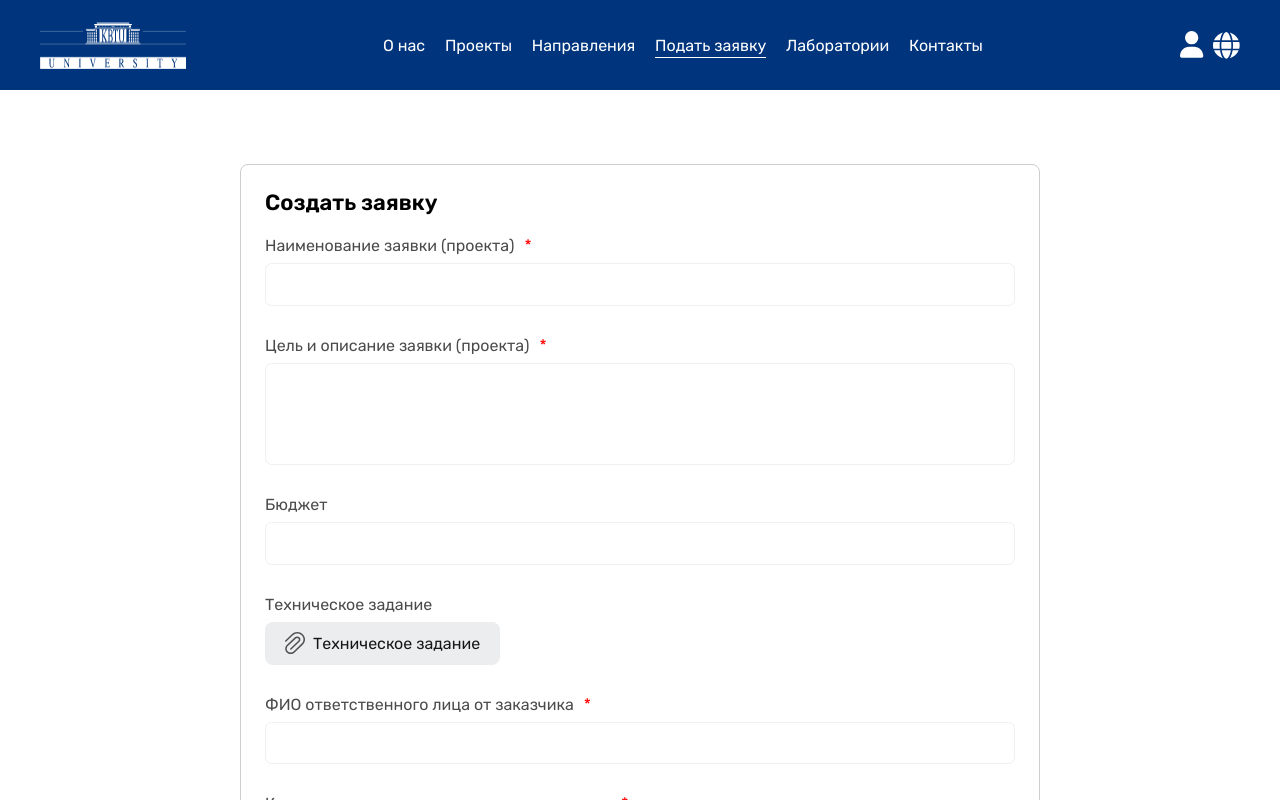
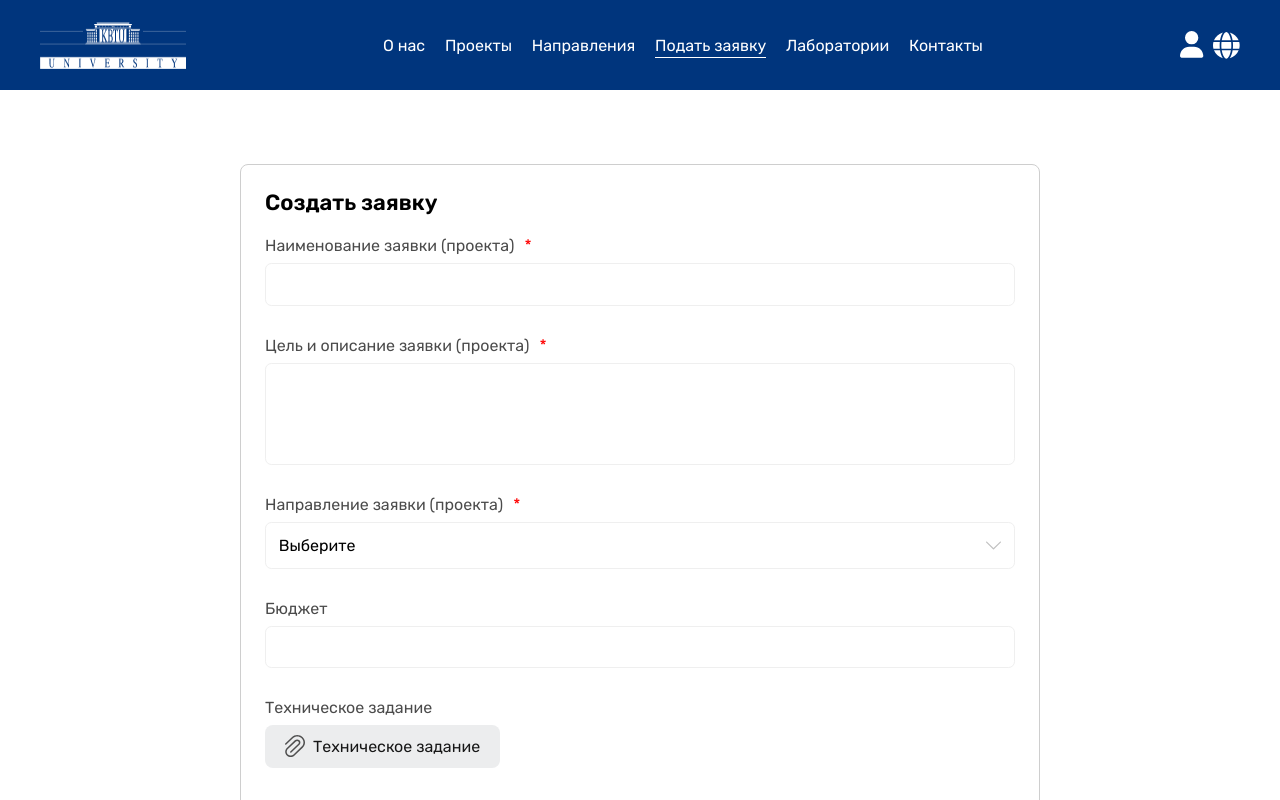
Before and after one commit to togzhanzhakhani/kbtu, a React (Vite) app: page /apply in a window 1280 px wide. Shown: the top 800 px of the page. Built offline with nearby package versions, Linux system fonts and the light colour scheme.

Commit message:
feat: updated apply form

```diff
--- a/src/modules/apply/components/form/ApplyForm.jsx
+++ b/src/modules/apply/components/form/ApplyForm.jsx
@@ -1,7 +1,8 @@
 import ButtonBlueRound from '@common/components/buttons/button_blue_round/ButtonBlueRound';
-import useApplyForm from '../hooks/useApplyForm';
+import useApplyForm from '../../hooks/useApplyForm';
 import ApplyInput from '../input/ApplyInput';
 import ApplyInputFile from '../input_file/ApplyInputFile';
+import ApplyInputSelect from '../input_select/InputSelect';
 import styles from './apply_form.module.css';
 
 const ApplyForm = () => {
@@ -29,7 +30,13 @@ const ApplyForm = () => {
 				isRequired
 			/>
 
-			{/* Select input here */}
+			<ApplyInputSelect
+				label='Направление заявки (проекта)'
+				name='direction'
+				value={formData.direction}
+				onChange={d => change('direction', d)}
+				isRequired
+			/>
 
 			<ApplyInput
 				label='Бюджет'
--- /dev/null
+++ b/src/modules/apply/components/input_select/InputSelect.jsx
@@ -0,0 +1,133 @@
+import RequirementStar from '@common/components/requirement_star/RequirementStar';
+import Clickaway from '@common/components/clickaway/Clickaway';
+import useToggle from '@common/hooks/useToggle';
+import doExist from '@common/utils/doExist';
+import caretDown from "@assets/icons/caret_down.svg";
+import styles from './input_select.module.css';
+import directions from '@common/utils/directions';
+import { useState } from 'react';
+
+const ApplyInputSelect = ({
+	label, isRequired = false,
+	name, value, onChange
+}) => {
+
+	const {
+		value: areDirsVisible,
+		setValue: setDirsVisible,
+	} = useToggle(false);
+
+	const [
+		pickedDir, setPickedDir,
+	] = useState('');
+
+	if(!doExist(name, value, onChange)) {
+		return;
+	}
+
+	if(!doExist(label)) {
+		return;
+	}
+
+	const onOpening = (e) => {
+		const targetId = e.target.id;
+		const valid = [
+			'apply_select_box',
+			'apply_select_ph_box',
+			'apply_select_ph',
+			'apply_select_caret',
+		];
+
+		if(!areDirsVisible && valid.includes(targetId)) {
+			setDirsVisible(true);
+		}
+	}
+
+	const onPicking = (dir) => {
+		setPickedDir(dir.name);
+		onChange(dir.name);
+		setDirsVisible(false);
+	};
+
+	const onClickAway = (e) => {
+		const targetId = e.target.id;
+		const valid = [
+			'apply_select_box',
+			'apply_select_ph_box',
+			'apply_select_ph',
+			'apply_select_caret',
+		];
+
+		if(areDirsVisible && !valid.includes(targetId)) {
+			setDirsVisible(false);
+		}
+	};
+
+	const caretStyle = {
+		transform: areDirsVisible && 'rotate(180deg)',
+		transition: 'all 0.3s ease'
+	};
+
+	return (
+		<div className={styles.container}>
+			<div className={styles.label_box}>
+				<p className={styles.label}>
+					{label}
+				</p>
+
+				{
+					isRequired && <RequirementStar />
+				}
+			</div>
+
+			<div
+				id='apply_select_box'
+				className={styles.select_box}
+				onClick={onOpening}
+			>
+				<div
+					id='apply_select_ph_box'
+					className={styles.select_ph_box}
+				>
+					<p
+						id='apply_select_ph'
+						className={styles.select_ph}
+					>
+						{
+							pickedDir || 'Выберите'
+						}
+					</p>
+
+					<img
+						id='apply_select_caret'
+						src={caretDown}
+						alt='caret'
+						className={styles.caret}
+						style={caretStyle}
+					/>
+				</div>
+
+				{
+					areDirsVisible &&
+					<Clickaway onClickAway={onClickAway}>
+						<div className={styles.dirs_wrappable}>
+							{
+								directions.map((d, i) => (
+									<p
+										key={d.id == null ? i : d.id}
+										className={styles.dir}
+										onClick={() => onPicking(d)}
+									>
+										{d.name}
+									</p>
+								))
+							}
+						</div>
+					</Clickaway>
+				}
+			</div>
+		</div>
+	);
+};
+
+export default ApplyInputSelect;
--- /dev/null
+++ b/src/modules/apply/components/input_select/input_select.module.css
@@ -0,0 +1,47 @@
+.container {
+	position: relative;
+}
+
+.label_box {
+	display: flex;
+	align-items: center;
+	gap: 0.625rem;
+}
+
+.label {
+	opacity: 0.7;
+}
+
+.select_box {
+	width: 100%;
+	margin-block-start: 0.5rem;
+	padding: 0.8rem;
+	font-family: inherit;
+	border: 1px solid #EFEFEF;
+	border-radius: 0.4rem;
+	cursor: pointer;
+}
+
+.select_ph_box {
+	display: flex;
+	justify-content: space-between;
+}
+
+.dirs_wrappable {
+	position: absolute;
+	top: 4.3.9rem;
+	left: 0;
+	z-index: 1;
+
+	width: 100%;
+	padding: 1rem;
+
+	display: grid;
+	gap: 0.8rem;
+	border: 1px solid #EFEFEF;
+	border-top: none;
+	border-top-right-radius: 0rem;
+	border-top-left-radius: 0rem;
+	background-color: var(--color-white);
+	border-radius: 0.7rem;
+}
--- a/src/modules/apply/components/hooks/useApplyForm.jsx
+++ b/src/modules/apply/hooks/useApplyForm.jsx
@@ -17,7 +17,7 @@ const useApplyForm = () => {
 	};
 
 	const onSubmit = () => {
-		console.log('Apply form\'s been submitted!');
+		console.log(formData);
 	};
 
 	return {
--- a/src/modules/apply/utils/applyFormTemplate.js
+++ b/src/modules/apply/utils/applyFormTemplate.js
@@ -7,6 +7,7 @@ const applyFormTemplate = {
 	client: '',
 	phone: '',
 	note: '',
+
 };
 
 export default applyFormTemplate;
--- a/src/modules/projects/components/config/ProjectsConfig.jsx
+++ b/src/modules/projects/components/config/ProjectsConfig.jsx
@@ -1,12 +1,12 @@
 import Select from '@common/components/select/Select';
+import Clickaway from '@common/components/clickaway/Clickaway';
 import useStatusFilters from '@modules/projects/hooks/useStatusFilters';
 import useSearchbar from '@modules/projects/hooks/useSearchbar';
 import useToggle from '@common/hooks/useToggle';
-import directions from '@modules/projects/utils/directions';
 import magnifierIcon from '@assets/icons/magnifier.svg';
 import caretDown from "@assets/icons/caret_down.svg";
 import styles from './projects_config.module.css';
-import Clickaway from '@common/components/clickaway/Clickaway';
+import directions from '@common/utils/directions';
 
 // 'dirs' = 'directions'
 // 'app' = 'application'
```
Also changed, not shown: src/common/utils/directions.js (renamed from src/modules/projects/utils/directions.js).
